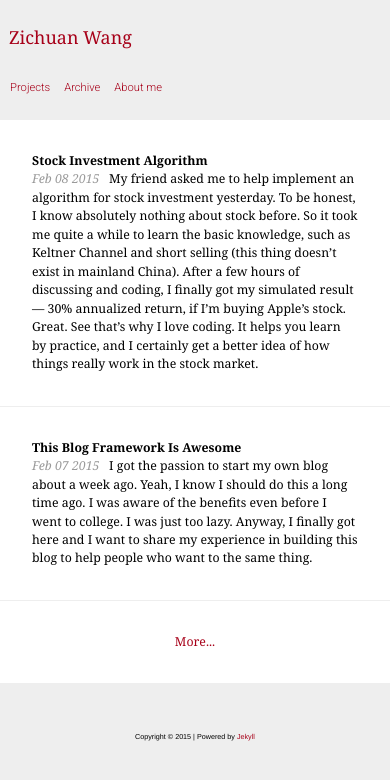
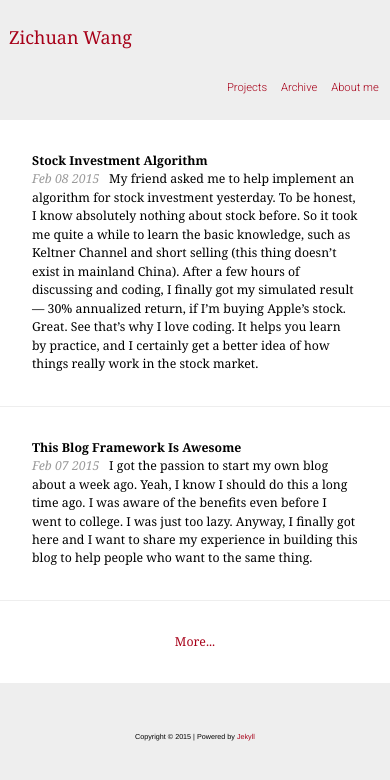
Before and after one commit to zichuanwang/jekyll_blog, a Jekyll site: the page built from index.html, in a window 390 px wide. Shown: the top 780 px of the page. Built offline with Jekyll 4.4.1, drawn with Linux system fonts in a browser that asks for light colours; some web fonts are replaced.

Commit message:
minor ui update

```diff
--- a/_sass/_resolution.scss
+++ b/_sass/_resolution.scss
@@ -60,8 +60,8 @@
         h1 { float:none; }
 
         ul.navigation {
-            float:none;
-            padding-left:0.1em;
+            float: right;
+            padding-left: 0.1em;
             margin-top: 5px;
         }
     }
```
